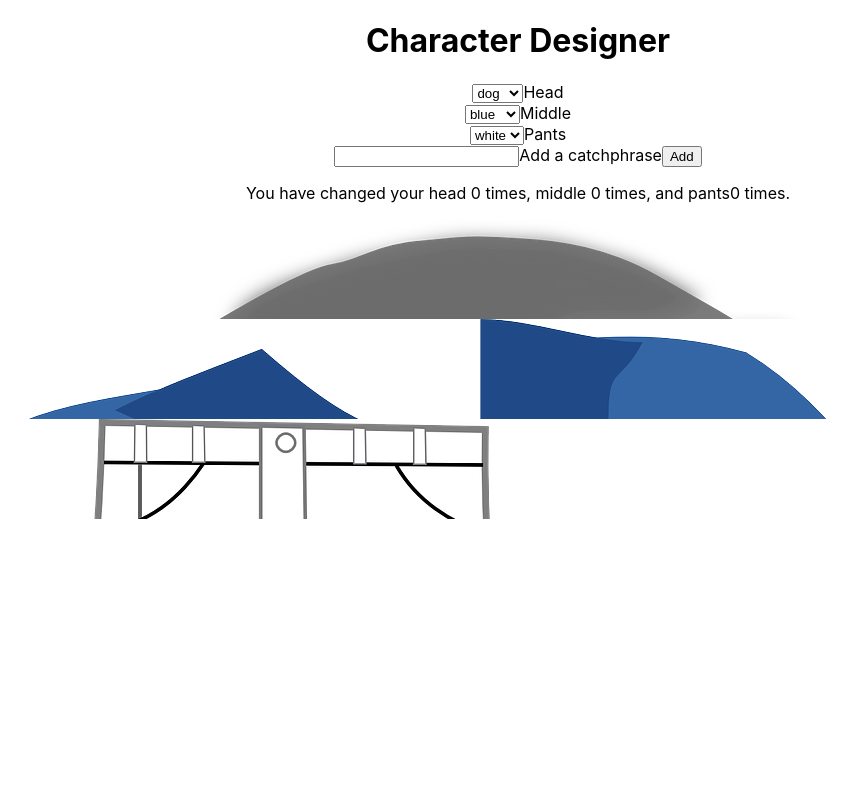
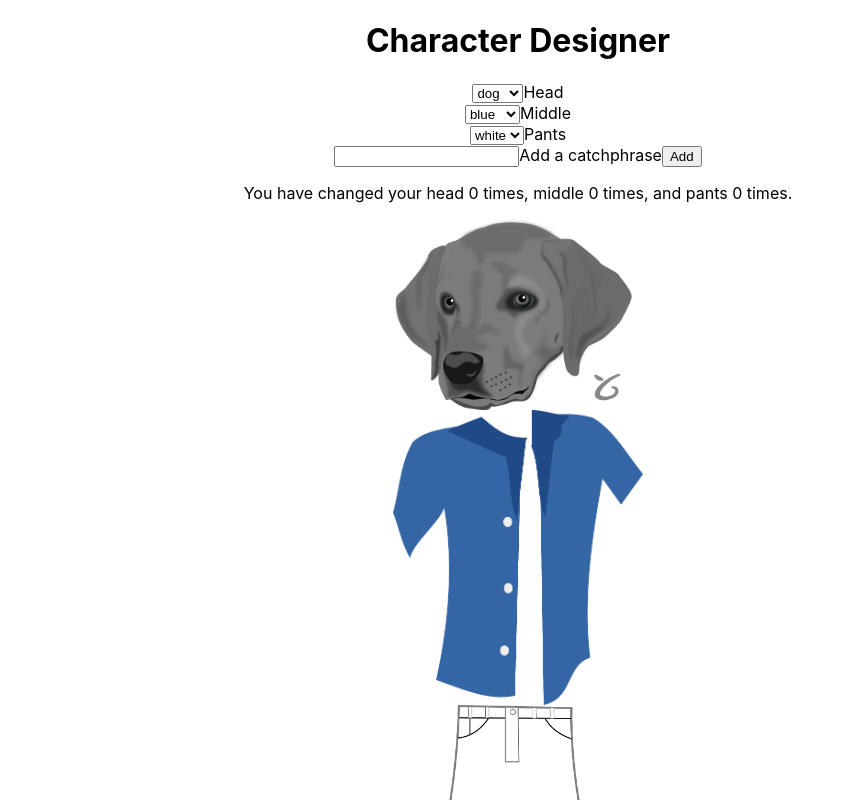
Before and after one commit to stevelad83/from-scratch-character-builder, a React (Create React App) app: page / in a window 1280 px wide. Shown: the top 800 px of the page, without its empty margins (122-978 px from the left). Built offline with nearby package versions, Linux system fonts and the light colour scheme.

Commit message:
refactored form and fixed styling

```diff
--- a/src/App.css
+++ b/src/App.css
@@ -1,4 +1,6 @@
 .App {
+  display: flex;
+  flex-direction: column;
   text-align: center;
 }
 
@@ -36,3 +38,9 @@
     transform: rotate(360deg);
   }
 }
+
+.container {
+  display: flex;
+  flex-direction: column;
+  align-items: center;
+}
--- a/src/App.js
+++ b/src/App.js
@@ -11,22 +11,22 @@ function App() {
   const [headCount, setHeadCount] = useState(0);
   const [middleCount, setMiddleCount] = useState(0);
   const [pantsCount, setPantsCount] = useState(0);
-  const [input, setInput] = useState('');
+  // const [input, setInput] = useState('');
   const [catchphrases, setCatchphrases] = useState([]);
 
-  const handleClick = () => {
-    if (!input) return;
-    setCatchphrases((prevState) => {
-      return [...prevState, input];
-    });
-    setInput('');
-  };
+  // const handleClick = () => {
+  //   if (!input) return;
+  //   setCatchphrases((prevState) => {
+  //     return [...prevState, input];
+  //   });
+  //   console.log('click');
+  //   setInput('');
+  // };
 
   const handleChange = (type, value) => {
     if (type === 'head') {
       setHead(value);
       setHeadCount(headCount + 1);
-      // console.log('headCount', headCount);
     }
     if (type === 'middle') {
       setMiddle(value);
@@ -49,11 +49,10 @@ function App() {
               middle,
               pants,
               setHead,
-              setInput,
               setMiddle,
               setPants,
               handleChange,
-              handleClick,
+              setCatchphrases,
               setHeadCount,
               setMiddleCount,
               setPantsCount,
--- a/src/components/Avatar/Avatar.css
+++ b/src/components/Avatar/Avatar.css
@@ -2,5 +2,7 @@
 .middle-img,
 .pants-img {
   background-repeat: no-repeat;
-  height: 100px;
+  display: flex;
+  align-items: center;
+  width: 250px;
 }
--- a/src/components/Avatar/Avatar.js
+++ b/src/components/Avatar/Avatar.js
@@ -4,9 +4,9 @@ import './Avatar.css';
 export default function Avatar({ head, middle, pants }) {
   return (
     <div className="avatar">
-      <div className="head-img" style={{ backgroundImage: `url(./${head}-head.png)` }}></div>
-      <div className="middle-img" style={{ backgroundImage: `url(./${middle}-middle.png)` }}></div>
-      <div className="pants-img" style={{ backgroundImage: `url(./${pants}-pants.png)` }}></div>
+      <img className="head-img" src={`./${head}-head.png`} />
+      <img className="middle-img" src={`./${middle}-middle.png`} />
+      <img className="pants-img" src={`./${pants}-pants.png`} />
     </div>
   );
 }
--- a/src/components/Form/Form.js
+++ b/src/components/Form/Form.js
@@ -1,7 +1,18 @@
 import React from 'react';
 import Select from './Select.js';
+import { useState } from 'react';
 
-export default function Form({ head, middle, pants, input, setInput, handleChange, handleClick }) {
+export default function Form({ head, middle, pants, handleChange, setCatchphrases }) {
+  const [input, setInput] = useState('');
+  const handleClick = () => {
+    if (!input) return;
+    setCatchphrases((prevState) => {
+      return [...prevState, input];
+    });
+
+    setInput('');
+  };
+
   return (
     <div className="form">
       <Select
--- a/src/components/Stats/Stats.js
+++ b/src/components/Stats/Stats.js
@@ -4,7 +4,7 @@ export default function Stats({ headCount, middleCount, pantsCount, catchphrases
   return (
     <div>
       <p>
-        You have changed your head {headCount} times, middle {middleCount} times, and pants
+        You have changed your head {headCount} times, middle {middleCount} times, and pants{' '}
         {pantsCount} times.
       </p>
       <ul className="catchphrases">
```
